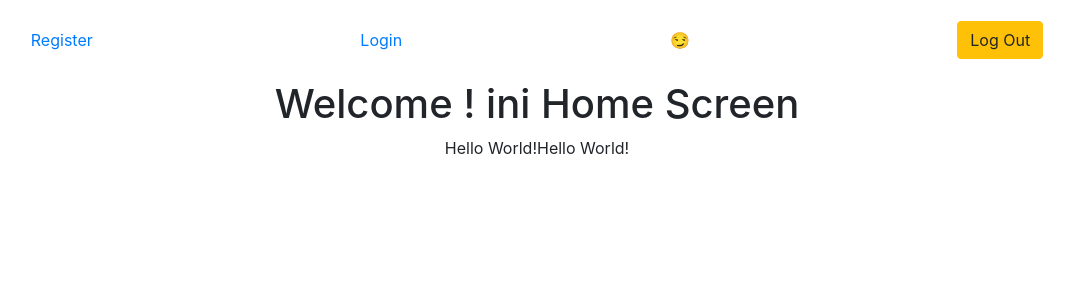
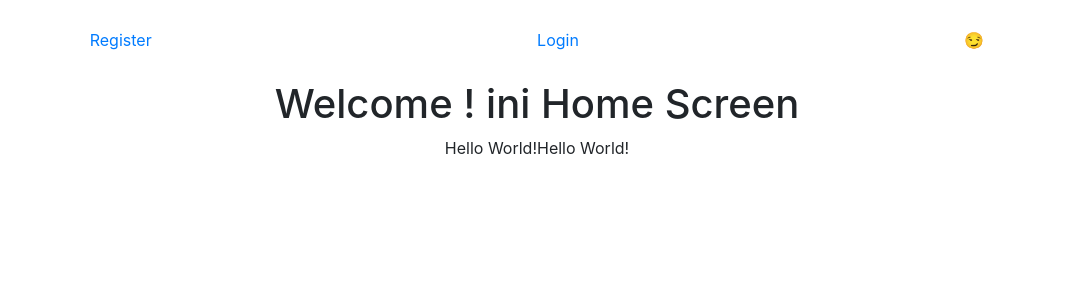
Before and after one commit to baharrizqi/Belajar-React, a React (Create React App) app: page / in a window 1280 px wide. Shown: the top 300 px of the page, without its empty margins (103-1177 px from the left). Built offline with nearby package versions, Linux system fonts and the light colour scheme.

Commit message:
:smiley: tombol logout muncul ketika login

```diff
--- a/src/views/components/NavbarTemp.jsx
+++ b/src/views/components/NavbarTemp.jsx
@@ -14,12 +14,19 @@ class NavbarTemp extends Component {
                 <Link to="/">&#128527;</Link>
                 {/* {this.props.todo.todoInput} */}
                 {this.props.user}
-                <input
+
+                {
+
+                    this.props.user?
+                   ( <input
                     type="button"
                     value="Log Out"
                     className="btn btn-warning"
                     onClick={this.props.onLogout}
-                />
+                />)
+                : null
+
+                }
             </div>
         )
     }
```
